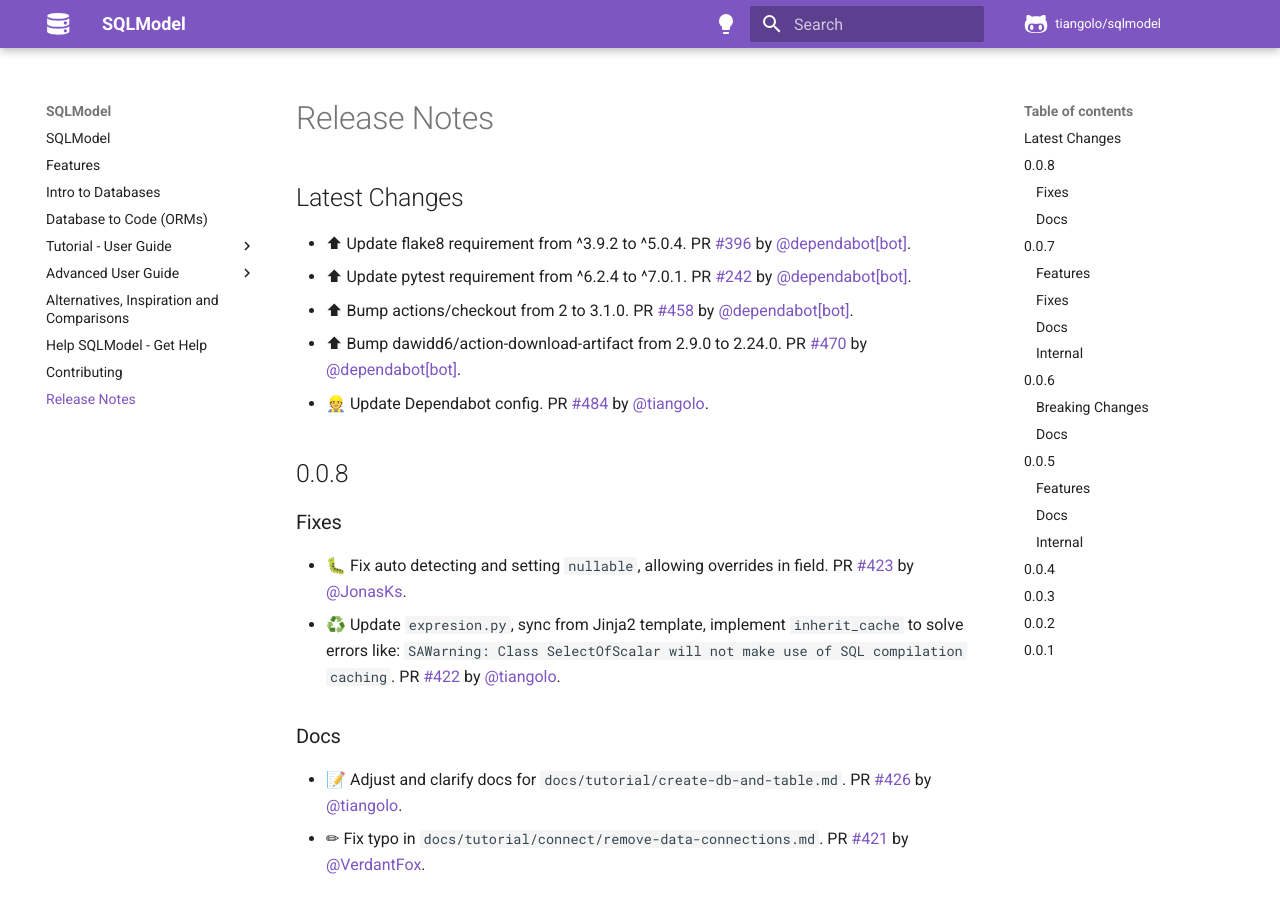
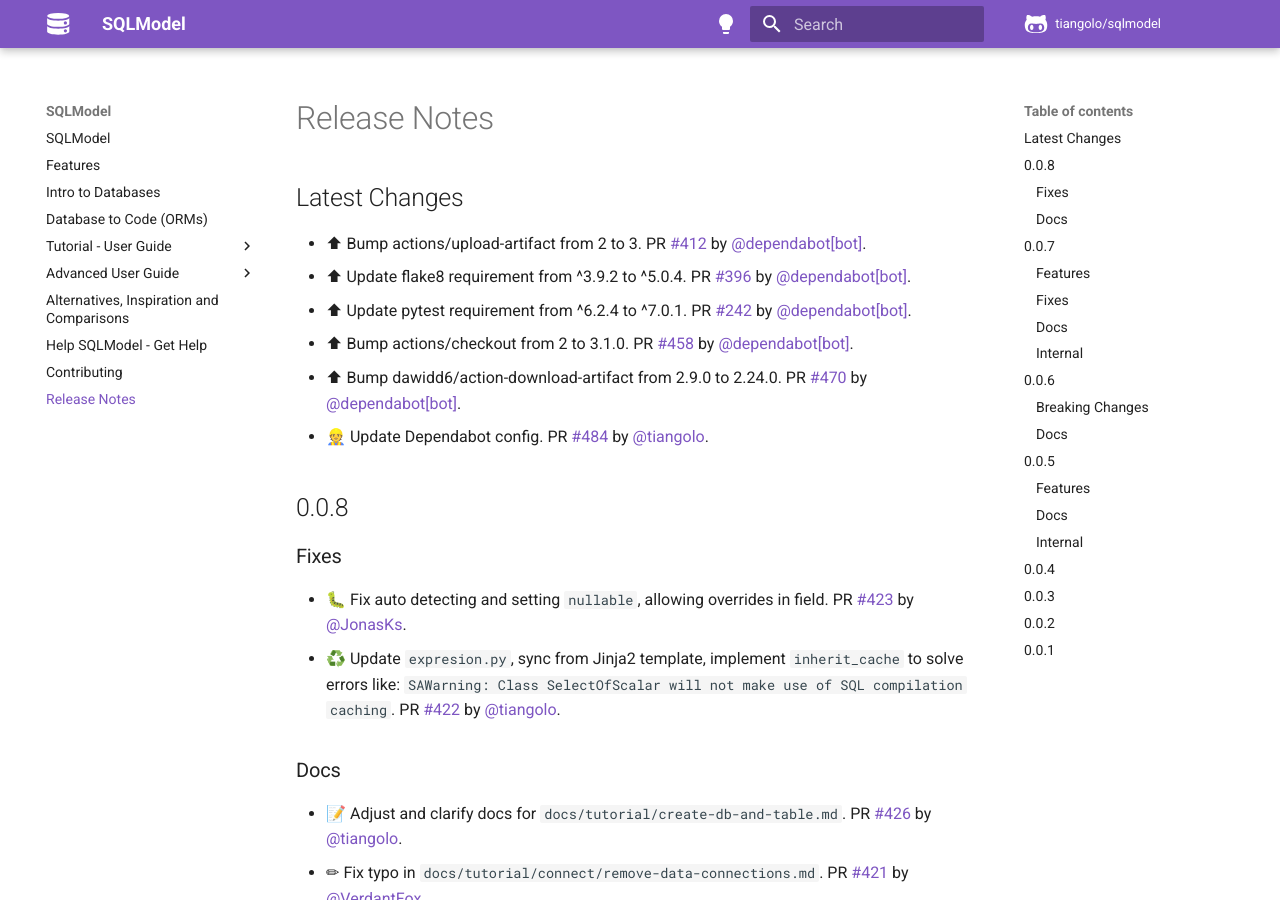
Before and after one commit to sztrakabalint/fastapi-sqlmodel, an MkDocs documentation site: the page built from docs/release-notes.md, in a window 1280 px wide and 900 px high. Built offline with MkDocs 1.6.1 and Material for MkDocs 9.7.7, drawn with Linux system fonts in a browser that asks for light colours; comment, search, counter and statistics services are not loaded.

Commit message:
📝 Update release notes

```diff
--- a/docs/release-notes.md
+++ b/docs/release-notes.md
@@ -2,6 +2,7 @@
 
 ## Latest Changes
 
+* ⬆ Bump actions/upload-artifact from 2 to 3. PR [#412](https://github.com/tiangolo/sqlmodel/pull/412) by [@dependabot[bot]](https://github.com/apps/dependabot).
 * ⬆ Update flake8 requirement from ^3.9.2 to ^5.0.4. PR [#396](https://github.com/tiangolo/sqlmodel/pull/396) by [@dependabot[bot]](https://github.com/apps/dependabot).
 * ⬆ Update pytest requirement from ^6.2.4 to ^7.0.1. PR [#242](https://github.com/tiangolo/sqlmodel/pull/242) by [@dependabot[bot]](https://github.com/apps/dependabot).
 * ⬆ Bump actions/checkout from 2 to 3.1.0. PR [#458](https://github.com/tiangolo/sqlmodel/pull/458) by [@dependabot[bot]](https://github.com/apps/dependabot).
```
